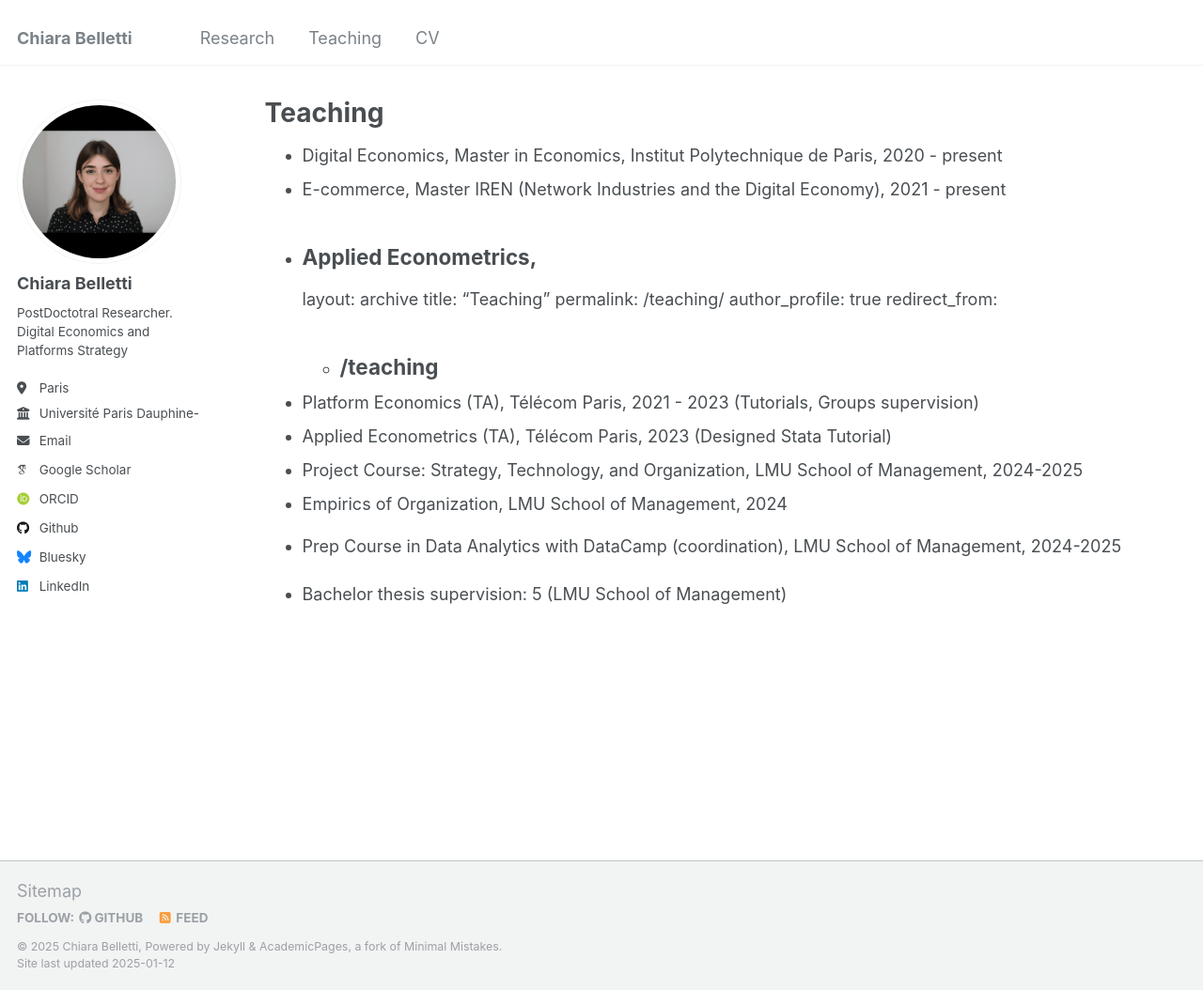
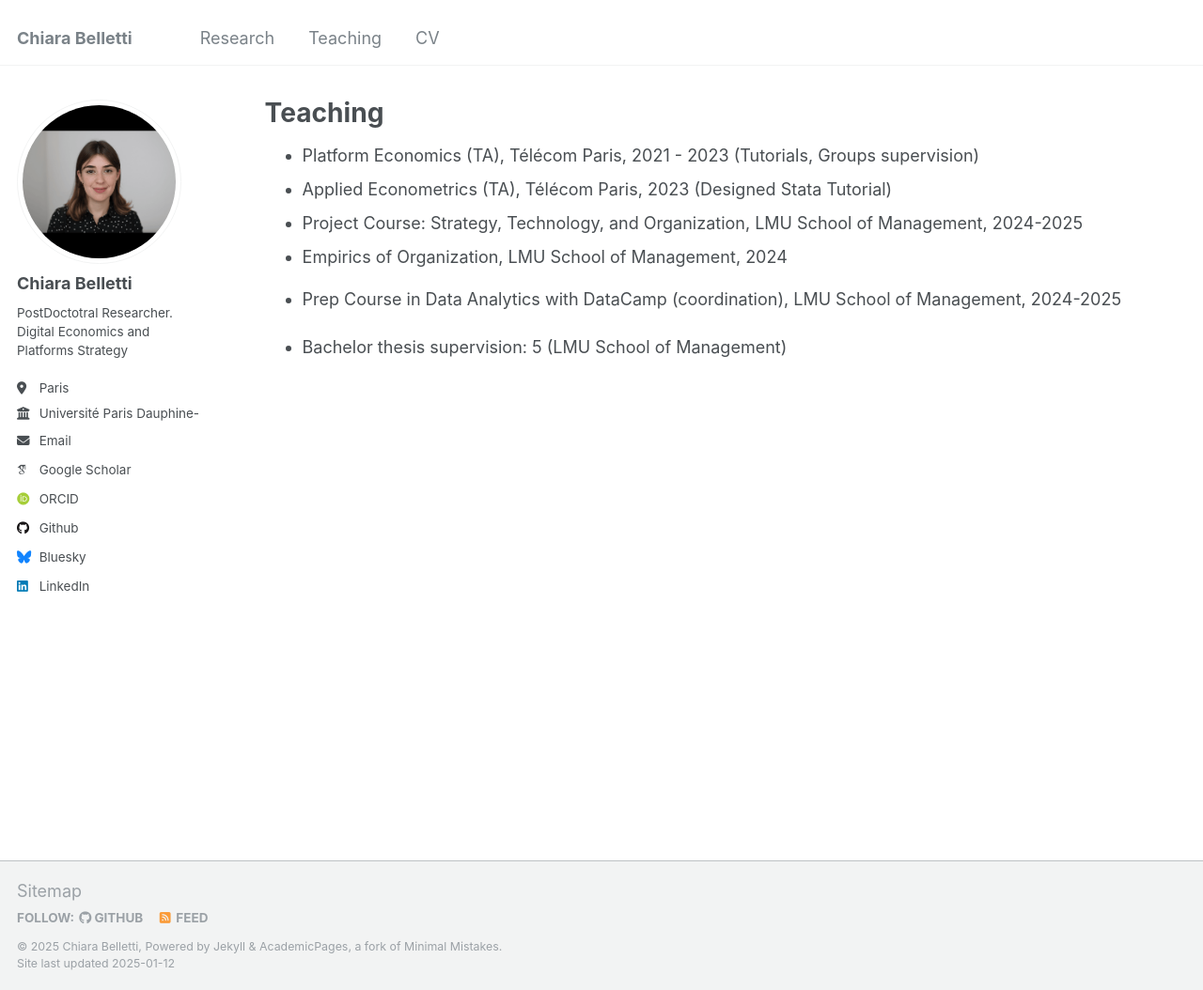
Before and after one commit to ChiaraBelletti/ChiaraBelletti.github.io, a Jekyll site: the page built from _pages/teaching.md, in a window 1280 px wide and 1054 px high. Shown: the whole window at 94% size. Built offline with Jekyll 4.4.1, drawn with Linux system fonts in a browser that asks for light colours; some web fonts are replaced.

Commit message:
Update teaching.md

```diff
--- a/_pages/teaching.md
+++ b/_pages/teaching.md
@@ -6,18 +6,6 @@ author_profile: true
 ---
 
 {% include base_path %}
-
-* Digital Economics, Master in Economics, Institut Polytechnique de Paris, 2020 - present
-* E-commerce, Master IREN (Network Industries and the Digital Economy), 2021 - present
-* Applied Econometrics,
----
-layout: archive
-title: "Teaching"
-permalink: /teaching/
-author_profile: true
-redirect_from:
-  - /teaching
----
 
 {% include base_path %}
 
```
